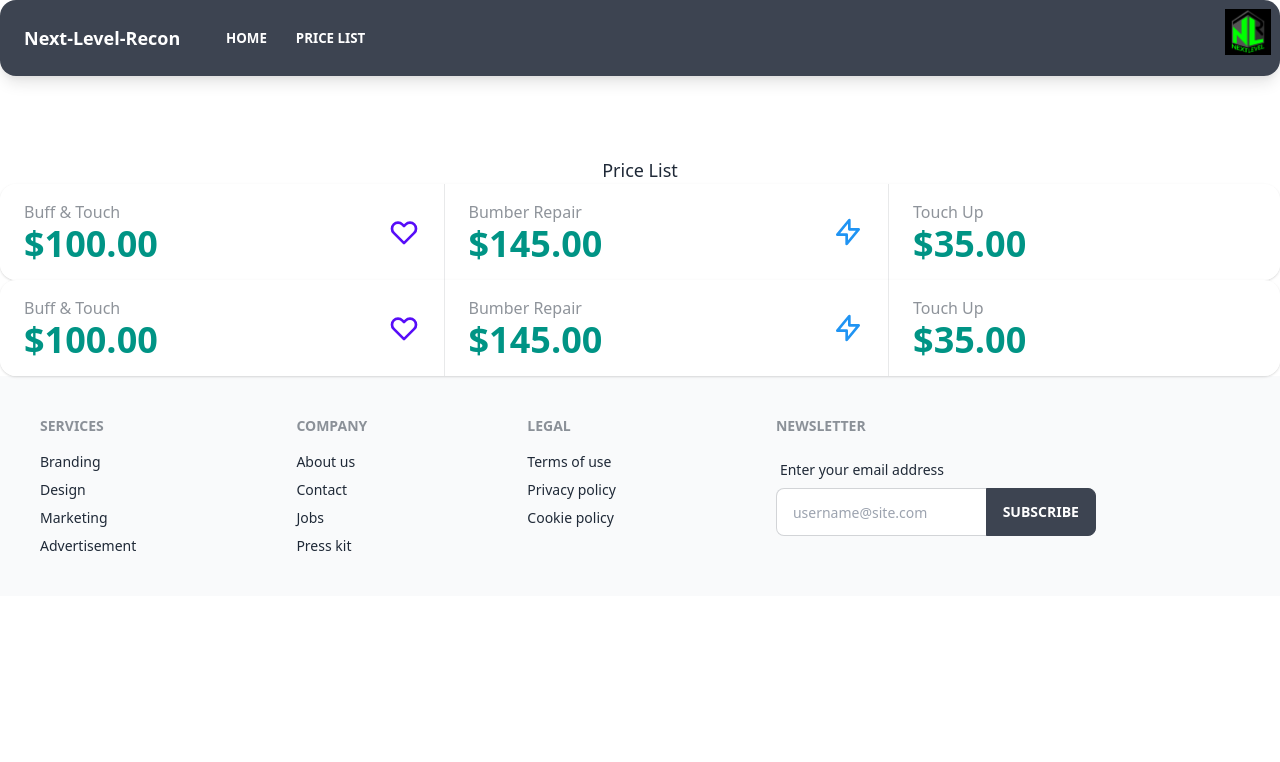
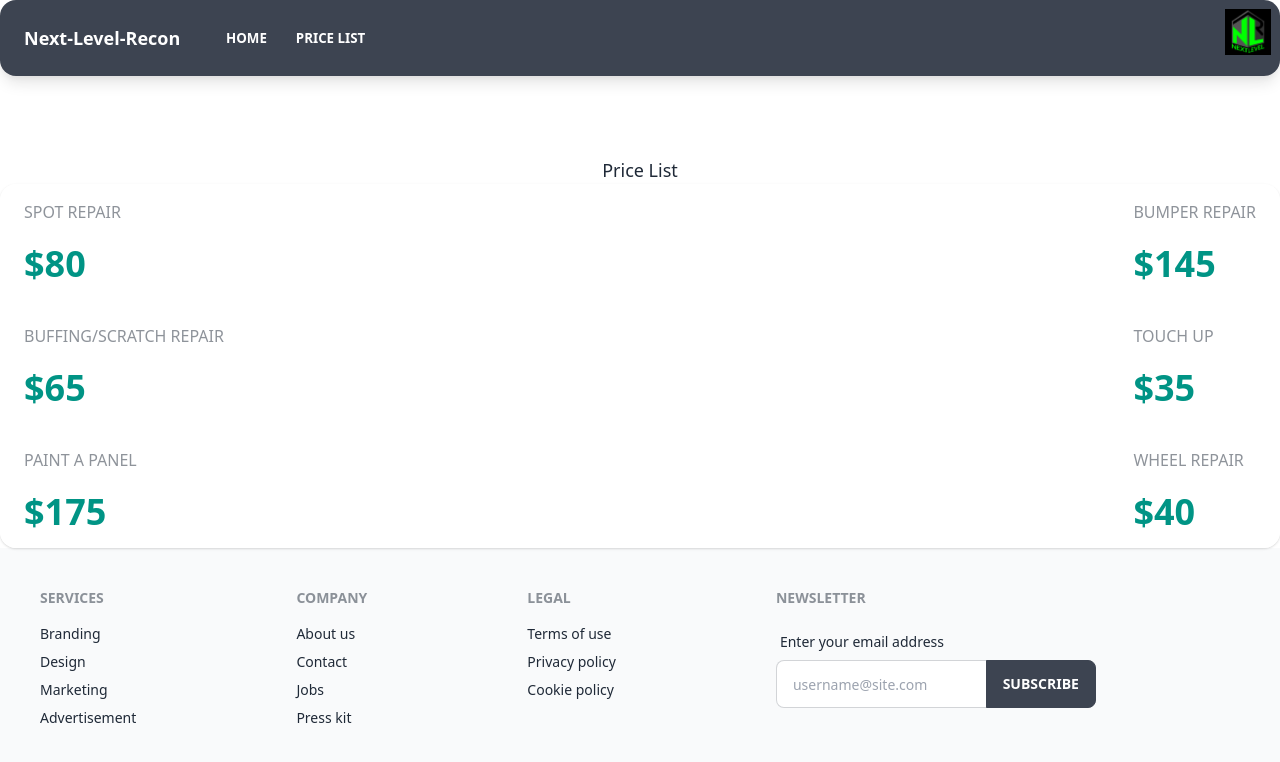
Before and after one commit to chadtarpey615/nextLevelRecon, a React (Create React App) app: page /pricelist in a window 1280 px wide. Shown: the top 762 px of the page. Built offline with nearby package versions, Linux system fonts and the light colour scheme.

Commit message:
added options.map to the pricelist

```diff
--- a/src/App.css
+++ b/src/App.css
@@ -1,4 +1,4 @@
-.App {
+/* .App {
   text-align: center;
 }
 
@@ -35,4 +35,4 @@
   to {
     transform: rotate(360deg);
   }
-}
+} */
--- a/src/pages/PriceList.jsx
+++ b/src/pages/PriceList.jsx
@@ -1,104 +1,25 @@
-import React from "react";
-
+import React, { useEffect } from "react";
+import { options } from "../API/Api";
 const PriceList = () => {
+    useEffect(() => {
+        console.log(options);
+    });
     return (
         <>
-            <h1 className='text-center mt-20 font-lg text-lg'>Price List</h1>
-            <div className='w-full shadow stats'>
-                <div className='stat'>
-                    <div className='stat-figure text-primary'>
-                        <svg
-                            xmlns='http://www.w3.org/2000/svg'
-                            fill='none'
-                            viewBox='0 0 24 24'
-                            className='inline-block w-8 h-8 stroke-current'
-                        >
-                            <path
-                                stroke-linecap='round'
-                                stroke-linejoin='round'
-                                stroke-width='2'
-                                d='M4.318 6.318a4.5 4.5 0 000 6.364L12 20.364l7.682-7.682a4.5 4.5 0 00-6.364-6.364L12 7.636l-1.318-1.318a4.5 4.5 0 00-6.364 0z'
-                            ></path>
-                        </svg>
-                    </div>
-                    <div className='stat-title'>Buff & Touch</div>
-                    <div className='stat-value text-success'>$100.00</div>
-                </div>
-                <div className='stat'>
-                    <div className='stat-figure text-info'>
-                        <svg
-                            xmlns='http://www.w3.org/2000/svg'
-                            fill='none'
-                            viewBox='0 0 24 24'
-                            className='inline-block w-8 h-8 stroke-current'
-                        >
-                            <path
-                                stroke-linecap='round'
-                                stroke-linejoin='round'
-                                stroke-width='2'
-                                d='M13 10V3L4 14h7v7l9-11h-7z'
-                            ></path>
-                        </svg>
-                    </div>
-                    <div className='stat-title'>Bumber Repair</div>
-                    <div className='stat-value text-success'>$145.00</div>
-                </div>
-                <div className='stat'>
-                    <div className='stat-figure text-info'>
-                        <div className='avatar online'></div>
-                    </div>
-
-                    <div className='stat-title'>Touch Up</div>
-                    <div className='stat-value text-success'>$35.00</div>
-                </div>
-            </div>
-
-            <div className='w-full shadow stats'>
-                <div className='stat'>
-                    <div className='stat-figure text-primary'>
-                        <svg
-                            xmlns='http://www.w3.org/2000/svg'
-                            fill='none'
-                            viewBox='0 0 24 24'
-                            className='inline-block w-8 h-8 stroke-current'
-                        >
-                            <path
-                                stroke-linecap='round'
-                                stroke-linejoin='round'
-                                stroke-width='2'
-                                d='M4.318 6.318a4.5 4.5 0 000 6.364L12 20.364l7.682-7.682a4.5 4.5 0 00-6.364-6.364L12 7.636l-1.318-1.318a4.5 4.5 0 00-6.364 0z'
-                            ></path>
-                        </svg>
-                    </div>
-                    <div className='stat-title'>Buff & Touch</div>
-                    <div className='stat-value text-success'>$100.00</div>
-                </div>
-                <div className='stat'>
-                    <div className='stat-figure text-info'>
-                        <svg
-                            xmlns='http://www.w3.org/2000/svg'
-                            fill='none'
-                            viewBox='0 0 24 24'
-                            className='inline-block w-8 h-8 stroke-current'
-                        >
-                            <path
-                                stroke-linecap='round'
-                                stroke-linejoin='round'
-                                stroke-width='2'
-                                d='M13 10V3L4 14h7v7l9-11h-7z'
-                            ></path>
-                        </svg>
-                    </div>
-                    <div className='stat-title'>Bumber Repair</div>
-                    <div className='stat-value text-success'>$145.00</div>
-                </div>
-                <div className='stat'>
-                    <div className='stat-figure text-info'>
-                        <div className='avatar online'></div>
-                    </div>
-
-                    <div className='stat-title'>Touch Up</div>
-                    <div className='stat-value text-success'>$35.00</div>
+            <h1 className="text-center mt-20 font-large text-lg">Price List</h1>
+            <div className="w-full shadow stats columns-1">
+                <div className="grid stat justify-center justify-items-stretch place-items-center gap-10 ">
+                    {options.map((option) => (
+                        <div>
+                            <div className="stat-figure text-primary"></div>
+                            <div className="stat-title  mb-5">
+                                {option.name}
+                            </div>
+                            <div className=" stat-value text-success">
+                                ${option.price}
+                            </div>
+                        </div>
+                    ))}
                 </div>
             </div>
         </>
```
